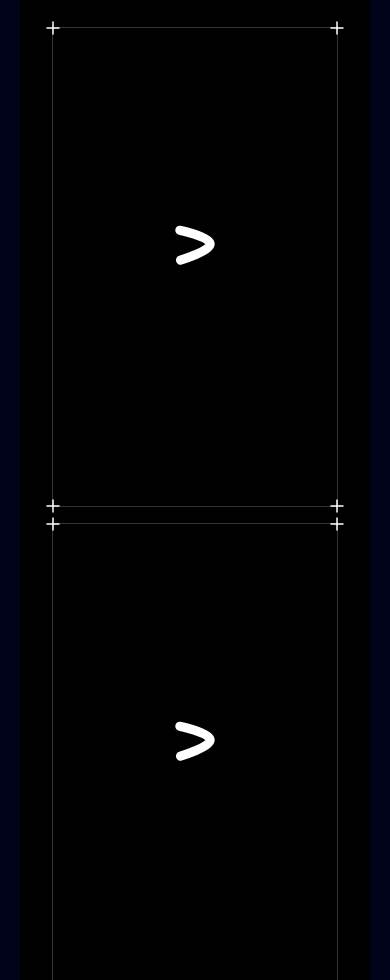
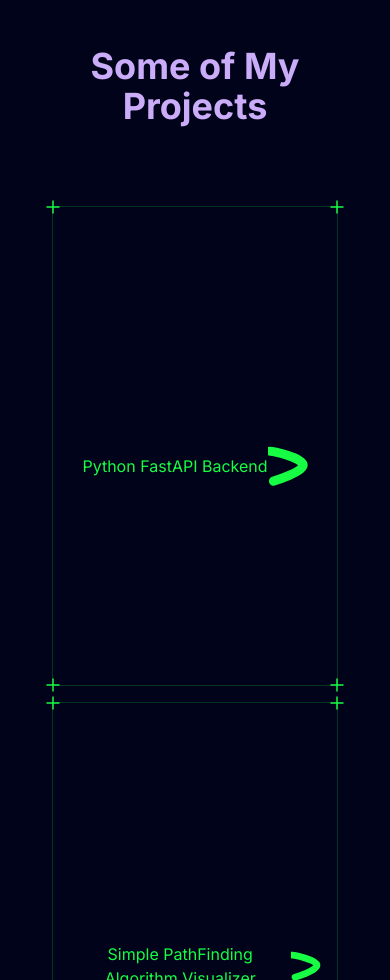
Before and after one commit to MoHacks/mywebsite, a Next.js app: page / in a window 390 px wide. Shown: the part 1020-2000 px from the top of the page. Built offline with nearby package versions, Linux system fonts and the light colour scheme.

Commit message:
Projects Category Almost Complete

```diff
--- a/app/page.tsx
+++ b/app/page.tsx
@@ -3,7 +3,7 @@ import Hero from "@/components/Hero";
 import { FloatingNav } from "@/components/ui/floating-navbar";
 import { navItems } from '../data/index';
 // import MyProjects from '../components/MyProjects';
-import MyWorkExperience from "@/components/MyWorkExperience";
+import MyProjects from "@/components/MyProjects";
 import React from "react";
 export default function Home() {
   return (
@@ -11,8 +11,7 @@ export default function Home() {
       <div className="max-w-7xl w-full ">
         <FloatingNav navItems={navItems} />
         <Hero />
-        <MyWorkExperience />
-        {/* <MyProjects /> */}
+        <MyProjects />
         <Grid />
         <h1>Hello, Portfolio!</h1>
       </div>
--- a/components/Grid.tsx
+++ b/components/Grid.tsx
@@ -4,7 +4,6 @@ import { gridItems } from '../data/index';
 
 const Grid = () => {
   return (
-    <section id="about">
       <BentoGrid>
         {
             gridItems.map((item) => (
@@ -22,7 +21,6 @@ const Grid = () => {
             ))}
 
       </BentoGrid>
-    </section>
   )
 }
 
--- a/components/Hero.tsx
+++ b/components/Hero.tsx
@@ -14,7 +14,7 @@ import {AnimatedTooltip}  from './ui/animated-tooltip';
 const tooltipItems = [
   {
     id: 1,
-    name: 'Mohamad Alkhani',
+    name: 'John Doe',
     designation: 'Software Engineer',
     image: canada.src
   }
@@ -61,12 +61,12 @@ const Hero = () => {
         <div className="flex items-center justify-right w-full">
           <h1 className='text-purple text-center md:tracking-wider mb-2 md:text-large lg: text-3xl'>
             <TextGenerateEffect
-              words={`Hello! I'm Mohamad Alkhani, a Full Stack Software Developer from Canada that is looking for new opportunities!`} />
+              words={`Hello! I'm John Doe, a Full Stack Software Developer and Computer Science Graduate from Canada that is looking for new opportunities!`} />
           </h1>
 
           <AnimatedTooltip items={tooltipItems}  />
         </div>
-          <a href='#Projects'>
+          <a href='#projects'>
             <MagicButton
                 title="View my Projects"
                 icon={<VscRocket className="bg-black-100 text-green h-4 w-4" />}
--- /dev/null
+++ b/components/MyProjects.tsx
@@ -0,0 +1,140 @@
+"use client";
+import React from "react";
+
+import { AnimatePresence, motion } from "framer-motion";
+import { CanvasRevealEffect } from "@/components/ui/canvas-reveal-effect";
+import { title } from "process";
+
+export function MyProjects() {
+  return (
+    <section id="projects">
+      <div>
+        <h1 className="heading text-purple">
+          Some of My Projects
+        </h1>
+        <div className="py-20 flex flex-col lg:flex-row items-center justify-center w-full gap-4 mx-auto px-8 text-stronggreen text-center">
+
+            <Card
+              icon={<AceternityIcon order="Python FastAPI Backend"/>}
+              desc="An extensive Python API Project"
+              techused="Python, Pytest, FastAPI, SQL, Postman, Docker">
+              <CanvasRevealEffect
+                animationSpeed={3}
+                containerClassName="bg-sky-600"
+                colors={[[125, 211, 252]]}
+              />
+            </Card>
+            <Card
+              icon={<AceternityIcon order="Simple PathFinding Algorithm Visualizer"/>}
+              desc="A simple pathfinding maze visualizer"
+              techused="React, HTML, CSS, Javascript">
+              <CanvasRevealEffect
+                animationSpeed={5.1}
+                containerClassName="bg-emerald-600"
+              />
+            </Card>
+        </div>
+      </div>
+    </section>
+  );
+}
+
+export default MyProjects
+const Card = ({
+  icon,
+  children,
+  desc,
+  techused
+}: {
+  icon: React.ReactNode;
+  children?: React.ReactNode;
+  desc: string;
+  techused: string
+}) => {
+  const [hovered, setHovered] = React.useState(false);
+  return (
+    <div
+      onMouseEnter={() => setHovered(true)}
+      onMouseLeave={() => setHovered(false)}
+      className={`border border-strongpurple/[0.2] group/canvas-card flex items-center justify-center dark:border-stronggreen/[0.2] max-w-sm w-full mx-auto p-4 relative h-[30rem] relative}`}
+    >
+      <Icon className="absolute h-6 w-6 -top-3 -left-3 dark:text-stronggreen text-black" />
+      <Icon className="absolute h-6 w-6 -bottom-3 -left-3 dark:text-stronggreen text-black" />
+      <Icon className="absolute h-6 w-6 -top-3 -right-3 dark:text-stronggreen text-black" />
+      <Icon className="absolute h-6 w-6 -bottom-3 -right-3 dark:text-stronggreen text-black" />
+
+      <AnimatePresence>
+        {hovered && (
+          <motion.div
+            initial={{ opacity: 0 }}
+            animate={{ opacity: 1 }}
+            className="h-full w-full absolute inset-0"
+          >
+            {children}
+          </motion.div>
+        )}
+      </AnimatePresence>
+
+      <div className="relative z-20">
+        <div className="text-center group-hover/canvas-card:-translate-y-4 absolute top-[50%] group-hover/canvas-card:opacity-0 transition duration-200 w-full  mx-auto flex items-center justify-center">
+          {icon}
+        </div>
+        <h2 className="dark:text-black text-xl opacity-0 group-hover/canvas-card:opacity-100 relative z-10 text-black mt-4 font-bold group-hover/canvas-card:text-white group-hover/canvas-card:-translate-y-2 transition duration-200"
+            style={{ color: "White", fontSize: "2rem" }}>
+          {desc}
+        </h2>
+        <p
+          className="text-sm opacity-0 group-hover/canvas-card:opacity-100
+         relative z-10 mt-4 group-hover/canvas-card:text-white text-center
+         group-hover/canvas-card:-translate-y-2 transition duration-200"
+          style={{ color: "Black", fontWeight: "bold", fontSize: "1rem" }}
+        >
+          {techused}
+        </p>
+      </div>
+    </div>
+  );
+};
+
+const AceternityIcon = ({ order }: { order: string }) => {
+  return (
+    <>
+      <h2>
+        {order}
+      </h2>
+      <svg
+        width="25"
+        height="25"
+        viewBox="0 0 66 65"
+        fill="none"
+        xmlns="http://www.w3.org/2000/svg"
+        className="h-10 w-10 text-stronggreen dark:text-stronggreen group-hover/canvas-card:text-strongpurple stronggreen "
+      >
+        <path
+          d="M3 8.05571C8 8.05571 54.9009 18.1782 57.8687 30.062C60.8365 41.9458 9.05432 57.4696 9.05432 57.4696"
+          stroke="currentColor"
+          strokeWidth="15"
+          strokeMiterlimit="3.86874"
+          strokeLinecap="round"
+          style={{ mixBlendMode: "darken" }}
+        />
+      </svg>
+    </>
+  );
+};
+
+export const Icon = ({ className, ...rest }: any) => {
+  return (
+    <svg
+      xmlns="http://www.w3.org/2000/svg"
+      fill="none"
+      viewBox="0 0 24 24"
+      strokeWidth="1.5"
+      stroke="currentColor"
+      className={className}
+      {...rest}
+    >
+      <path strokeLinecap="round" strokeLinejoin="round" d="M12 6v12m6-6H6" />
+    </svg>
+  );
+};
--- a/components/MyWorkExperience.tsx
+++ /dev/null
@@ -1,122 +0,0 @@
-"use client";
-import React from "react";
-
-import { AnimatePresence, motion } from "framer-motion";
-import { CanvasRevealEffect } from "@/components/ui/canvas-reveal-effect";
-
-export function MyWorkExperience() {
-  return (
-    <div className="py-20 flex flex-col lg:flex-row items-center justify-center bg-white dark:bg-black w-full gap-4 mx-auto px-8">
-        <Card title="Sheetal is Nisha" icon={<AceternityIcon />}>
-          <CanvasRevealEffect
-            animationSpeed={5.1}
-            containerClassName="bg-emerald-900"
-          />
-        </Card>
-        <Card title="Nisha is Munni" icon={<AceternityIcon />}>
-          <CanvasRevealEffect
-            animationSpeed={3}
-            containerClassName="bg-black"
-            colors={[
-              [236, 72, 153],
-              [232, 121, 249],
-            ]}
-            dotSize={2}
-          />
-          {/* Radial gradient for the cute fade */}
-          <div className="absolute inset-0 [mask-image:radial-gradient(400px_at_center,white,transparent)] bg-black/50 dark:bg-black/90" />
-        </Card>
-        <Card title="Munni is Aditi" icon={<AceternityIcon />}>
-          <CanvasRevealEffect
-            animationSpeed={3}
-            containerClassName="bg-sky-600"
-            colors={[[125, 211, 252]]}
-          />
-        </Card>
-      </div>
-  );
-}
-
-export default MyWorkExperience
-const Card = ({
-  title,
-  icon,
-  children,
-}: {
-  title: string;
-  icon: React.ReactNode;
-  children?: React.ReactNode;
-}) => {
-  const [hovered, setHovered] = React.useState(false);
-  return (
-    <div
-      onMouseEnter={() => setHovered(true)}
-      onMouseLeave={() => setHovered(false)}
-      className="border border-black/[0.2] group/canvas-card flex items-center justify-center dark:border-white/[0.2]  max-w-sm w-full mx-auto p-4 relative h-[30rem] relative"
-    >
-      <Icon className="absolute h-6 w-6 -top-3 -left-3 dark:text-white text-black" />
-      <Icon className="absolute h-6 w-6 -bottom-3 -left-3 dark:text-white text-black" />
-      <Icon className="absolute h-6 w-6 -top-3 -right-3 dark:text-white text-black" />
-      <Icon className="absolute h-6 w-6 -bottom-3 -right-3 dark:text-white text-black" />
-
-      <AnimatePresence>
-        {hovered && (
-          <motion.div
-            initial={{ opacity: 0 }}
-            animate={{ opacity: 1 }}
-            className="h-full w-full absolute inset-0"
-          >
-            {children}
-          </motion.div>
-        )}
-      </AnimatePresence>
-
-      <div className="relative z-20">
-        <div className="text-center group-hover/canvas-card:-translate-y-4 group-hover/canvas-card:opacity-0 transition duration-200 w-full  mx-auto flex items-center justify-center">
-          {icon}
-        </div>
-        <h2 className="dark:text-white text-xl opacity-0 group-hover/canvas-card:opacity-100 relative z-10 text-black mt-4  font-bold group-hover/canvas-card:text-white group-hover/canvas-card:-translate-y-2 transition duration-200">
-          {title}
-        </h2>
-      </div>
-    </div>
-  );
-};
-
-const AceternityIcon = () => {
-  return (
-    <svg
-      width="66"
-      height="65"
-      viewBox="0 0 66 65"
-      fill="none"
-      xmlns="http://www.w3.org/2000/svg"
-      className="h-10 w-10 text-black dark:text-white group-hover/canvas-card:text-white "
-    >
-      <path
-        d="M8 8.05571C8 8.05571 54.9009 18.1782 57.8687 30.062C60.8365 41.9458 9.05432 57.4696 9.05432 57.4696"
-        stroke="currentColor"
-        strokeWidth="15"
-        strokeMiterlimit="3.86874"
-        strokeLinecap="round"
-        style={{ mixBlendMode: "darken" }}
-      />
-    </svg>
-  );
-};
-
-export const Icon = ({ className, ...rest }: any) => {
-  return (
-    <svg
-      xmlns="http://www.w3.org/2000/svg"
-      fill="none"
-      viewBox="0 0 24 24"
-      strokeWidth="1.5"
-      stroke="currentColor"
-      className={className}
-      {...rest}
-    >
-      <path strokeLinecap="round" strokeLinejoin="round" d="M12 6v12m6-6H6" />
-    </svg>
-  );
-};
--- a/components/ui/animated-tooltip.tsx
+++ b/components/ui/animated-tooltip.tsx
@@ -79,8 +79,8 @@ export const AnimatedTooltip = ({
           </AnimatePresence>
           <Image
             onMouseMove={handleMouseMove}
-            height={200}
-            width={500}
+            height={300}
+            width={800}
             src={item.image}
             alt={item.name}
             style={{ marginLeft: "100px" }}
--- a/data/index.ts
+++ b/data/index.ts
@@ -1,7 +1,7 @@
 export const navItems = [
-  { name: "About", link: "#about" },
+  // { name: "About", link: "#about" },
+  { name: "Experience", link: "#experience" },
   { name: "Projects", link: "#projects" },
-  { name: "Experience", link: "#experience" },
   { name: "Education", link: "#education" },
   { name: "Contact", link: "#contact" },
 ];
--- a/tailwind.config.ts
+++ b/tailwind.config.ts
@@ -43,6 +43,7 @@ const config = {
           "100": "#E4ECFF",
         },
         purple: "#CBACF9",
+        strongpurple:"#9400d3",
         green: "#84ECA4",
         stronggreen: "#16fd44",
         lightpurple: "#f5f2fd",
```
